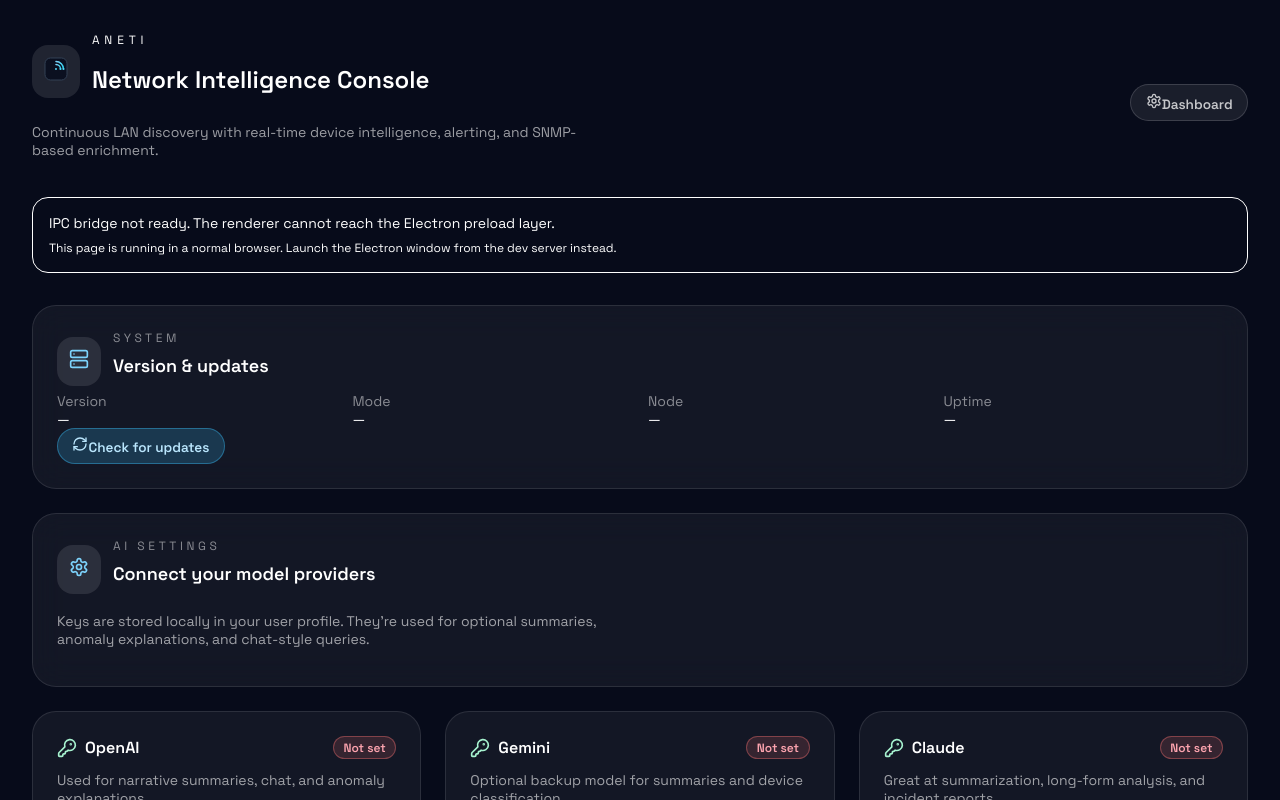
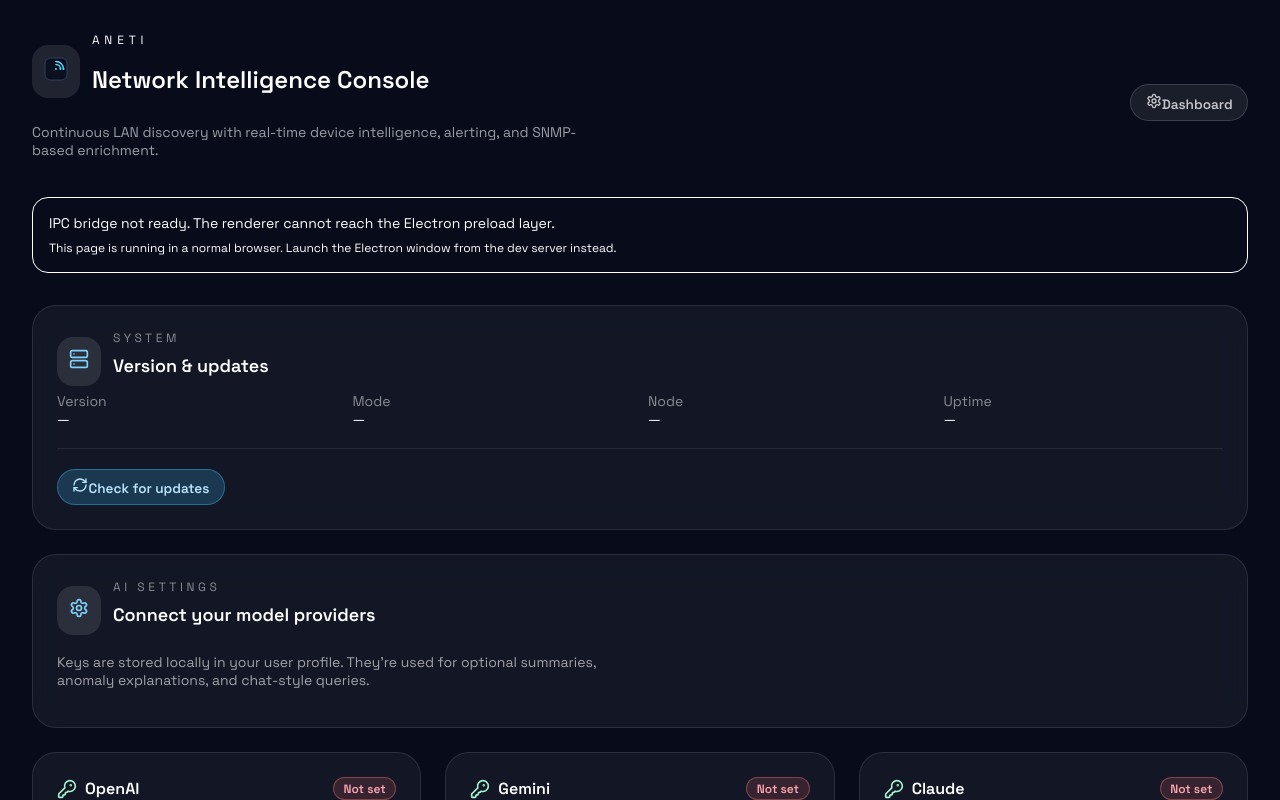
Before and after one commit to allisonhere/aNETi, a React (Vite) app in the folder src/renderer/: page / in a window 1280 px wide. Both pictures are taken after a click on the button "Settings". Shown: the top 800 px of the page. Built offline with nearby package versions, Linux system fonts and the light colour scheme.

Commit message:
fix: persistent update check result, better spacing in system card

```diff
--- a/src/renderer/src/App.tsx
+++ b/src/renderer/src/App.tsx
@@ -1928,7 +1928,8 @@ export default function App() {
                 </div>
               </div>
 
-              <div className="mt-5 flex flex-wrap items-center gap-3">
+              <div className="update-section">
+                <div className="flex flex-wrap items-center gap-3">
                   <button
                     type="button"
                     className="primary-button"
@@ -1939,9 +1940,6 @@ export default function App() {
                       try {
                         const result = (await window.aneti.updateCheck()) as typeof updateCheck;
                         setUpdateCheck(result);
-                      if (result && !result.updateAvailable) {
-                        showToast('You are running the latest version', 'success');
-                      }
                       } catch {
                         showToast('Failed to check for updates', 'error');
                       } finally {
@@ -1953,8 +1951,15 @@ export default function App() {
                     {checkingForUpdate ? 'Checking…' : 'Check for updates'}
                   </button>
 
+                  {updateCheck && !updateCheck.updateAvailable && (
+                    <span className="text-sm text-emerald-300">
+                      <CircleCheck className="mr-1 inline-block h-4 w-4" />
+                      Up to date
+                    </span>
+                  )}
+
                   {updateCheck?.updateAvailable && (
-                  <span className="text-sm text-emerald-300">
+                    <span className="text-sm text-amber-300">
                       Update available: <span className="font-mono">{updateCheck.latestVersion}</span>
                       <span className="ml-1 text-white/40 font-mono text-xs">
                         ({updateCheck.latestCommitSha.slice(0, 7)})
@@ -1964,7 +1969,7 @@ export default function App() {
                 </div>
 
                 {updateCheck?.updateAvailable && systemInfo?.deploymentMode === 'bare-metal' && (
-                <div className="mt-4">
+                  <div className="mt-3">
                     {!updatingSystem && !updateStatus?.state?.match(/in_progress/) && (
                       <button
                         type="button"
@@ -2012,6 +2017,7 @@ export default function App() {
                     )}
                   </div>
                 )}
+              </div>
 
               {updateCheck?.updateAvailable && systemInfo?.deploymentMode === 'docker' && (
                 <div className="mt-4 space-y-3">
--- a/src/renderer/src/styles.css
+++ b/src/renderer/src/styles.css
@@ -996,6 +996,11 @@ button {
   font-family: "SFMono-Regular", "SF Mono", "JetBrains Mono", monospace;
   letter-spacing: 0.01em;
 }
+.update-section {
+  margin-top: 1.25rem;
+  padding-top: 1.25rem;
+  border-top: 1px solid rgba(255, 255, 255, 0.08);
+}
 .header-bar {
   display: flex;
   flex-wrap: wrap;
```
Lines whose indentation alone changed are shown as unchanged.
